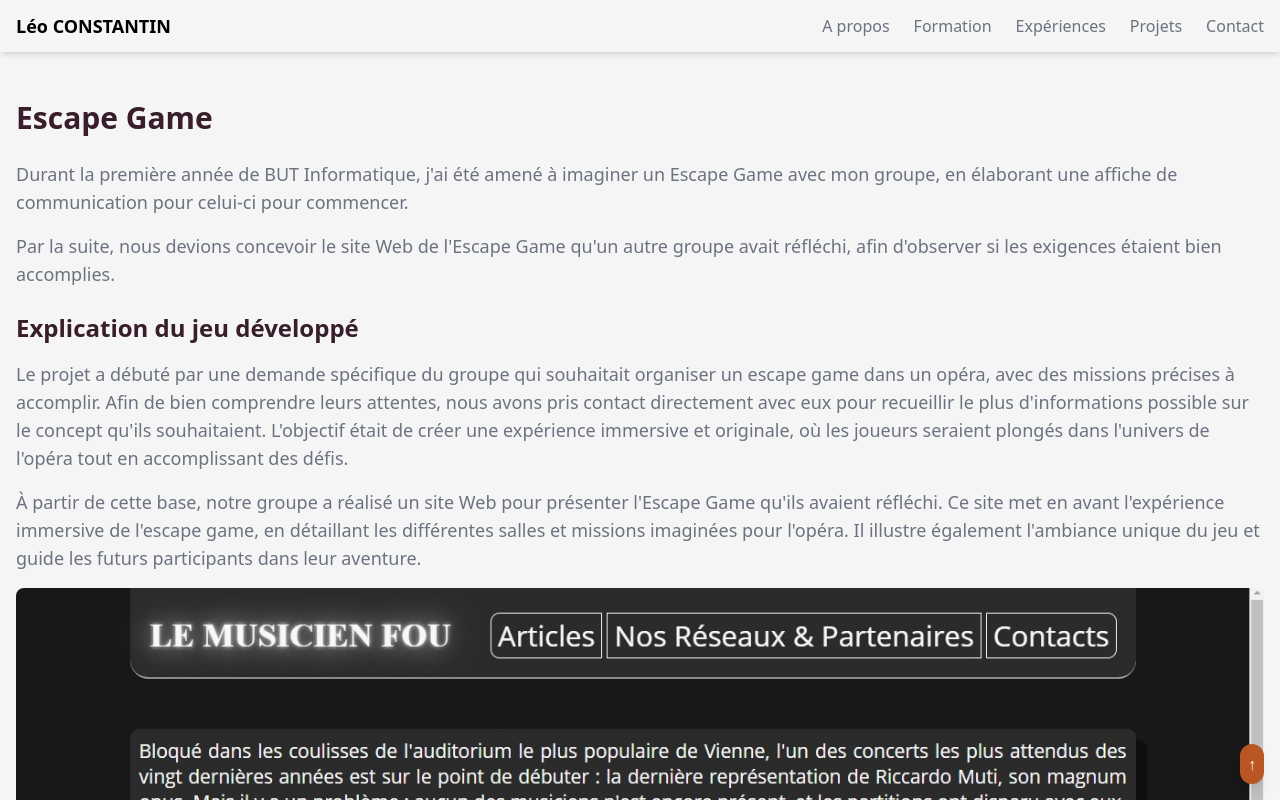
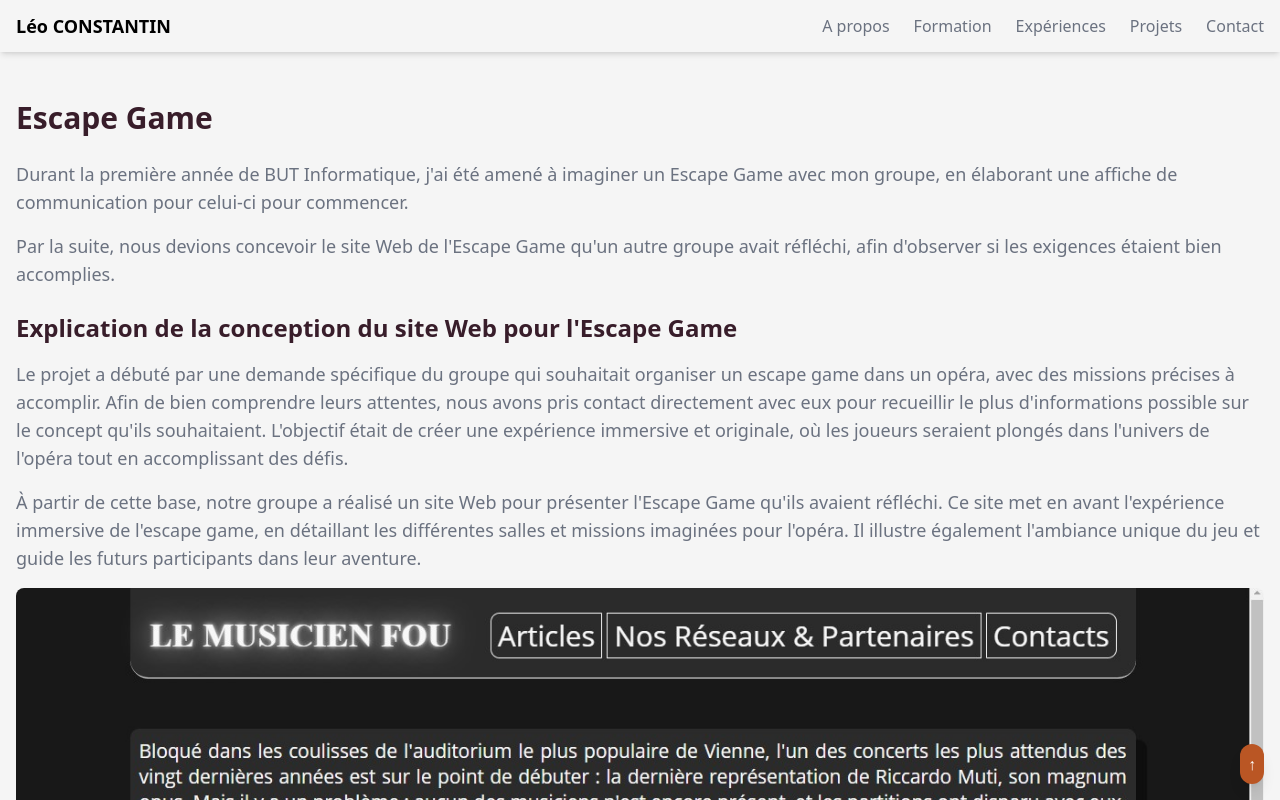
Before and after one commit to ConstantinLeo/portfolio, a React (Vite) app: page /portfolio/projets/escapegame in a window 1280 px wide. Shown: the top 800 px of the page. Built offline with nearby package versions, Linux system fonts and the light colour scheme.

Commit message:
feat: Modification de contenu pour l'Escape Game

```diff
--- a/src/pages/projets/Escapegame.jsx
+++ b/src/pages/projets/Escapegame.jsx
@@ -14,7 +14,7 @@ function Escapegame() {
                     afin d'observer si les exigences étaient bien accomplies.
                 </p>
                 <h2 className="text-2xl font-semibold text-dark-purple mb-4">
-                    Explication du jeu développé
+                    Explication de la conception du site Web pour l'Escape Game
                 </h2>
                 <p className="text-lg text-slate-gray mb-4">
                     Le projet a débuté par une demande spécifique du groupe qui souhaitait organiser un escape game dans
```
